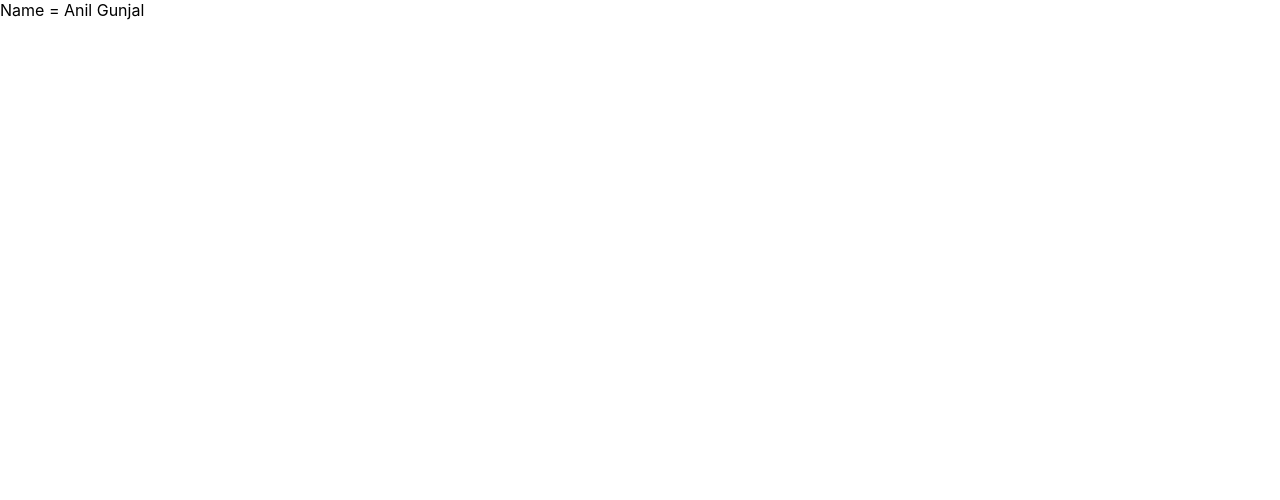
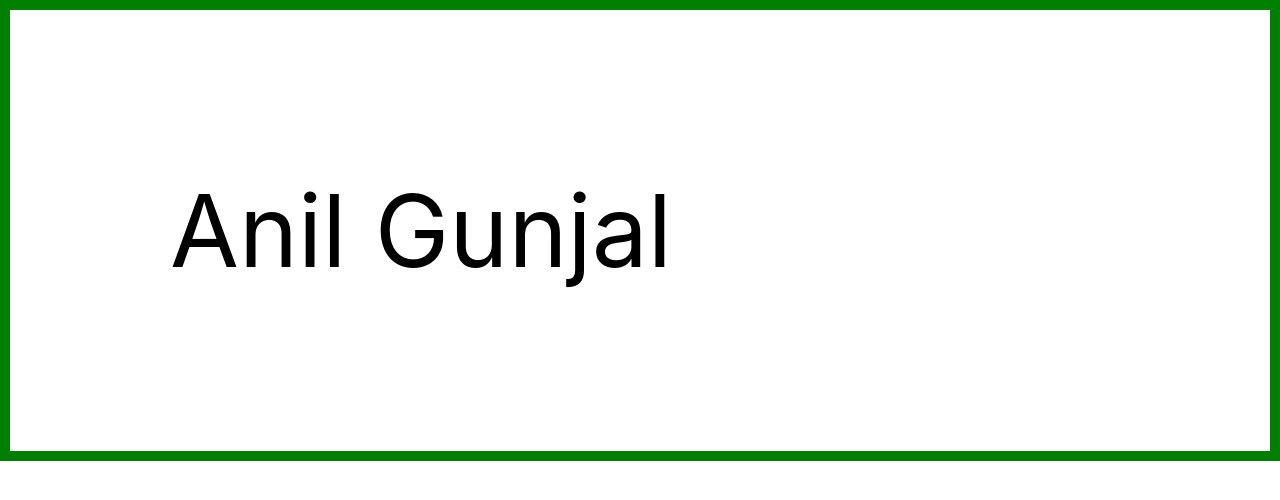
Before and after one commit to anilgunjal/React-Tutorials, a React (Create React App) app in the folder 7-Create-React-App/my-react/: page / in a window 1280 px wide. Shown: the top 500 px of the page. Built offline with nearby package versions, Linux system fonts and the light colour scheme.

Commit message:
Styling in React

```diff
--- a/7-Create-React-App/my-react/src/App.js
+++ b/7-Create-React-App/my-react/src/App.js
@@ -1,25 +1,13 @@
 import logo from './logo.svg';
 import './App.css';
+import './assets/css/style.css'
 
-function App() {
+let App  = ({name}) => {
   return (
-    <div className="App">
-      <header className="App-header">
-        <img src={logo} className="App-logo" alt="logo" />
-        <p>
-          Edit <code>src/App.js</code> and save to reload.
-        </p>
-        <a
-          className="App-link"
-          href="https://reactjs.org"
-          target="_blank"
-          rel="noopener noreferrer"
-        >
-          Learn React
-        </a>
-      </header>
-    </div>
+  <div className="box">
+      <span>{name}</span>
+  </div>
   );
-}
+};
 
 export default App;
--- /dev/null
+++ b/7-Create-React-App/my-react/src/assets/css/style.css
@@ -0,0 +1,5 @@
+.box {
+    padding: 10rem;
+    border: 10px solid green;
+    font-size: 100px;
+}
--- a/7-Create-React-App/my-react/src/index.js
+++ b/7-Create-React-App/my-react/src/index.js
@@ -1,18 +1,13 @@
 import React from 'react';
 import ReactDOM from 'react-dom';
 import './index.css';
-// import App from './App';
-import Appclass from './Appclass';
+import App from './App';
+//import Appclass from './Appclass';
 import reportWebVitals from './reportWebVitals';
-
 ReactDOM.render(
   <React.StrictMode>
-    <Appclass />
+    <App name= "Anil Gunjal" />
   </React.StrictMode>,
   document.getElementById('root')
 );
-
-// If you want to start measuring performance in your app, pass a function
-// to log results (for example: reportWebVitals(console.log))
-// or send to an analytics endpoint. Learn more: https://bit.ly/CRA-vitals
 reportWebVitals();
```
Also changed, not shown: 1 other file (tests, documents, lock files or other folders).
